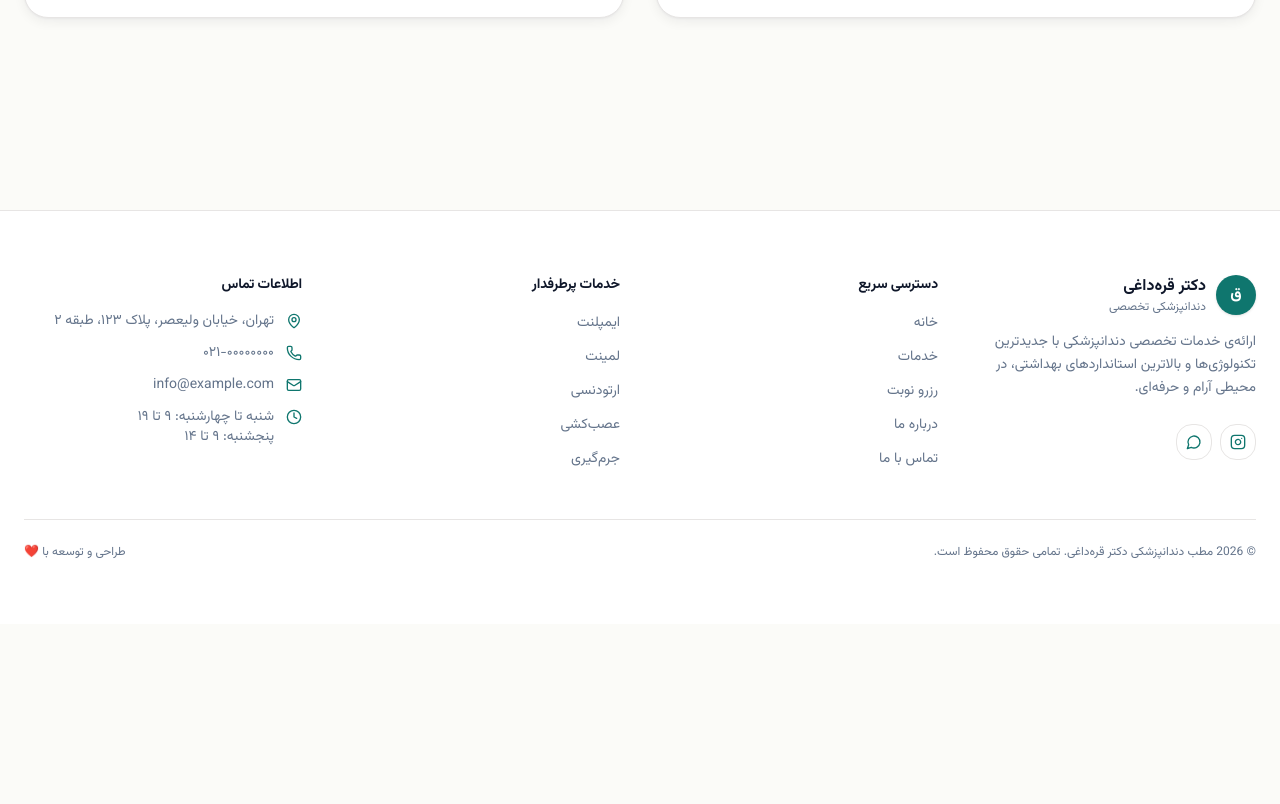
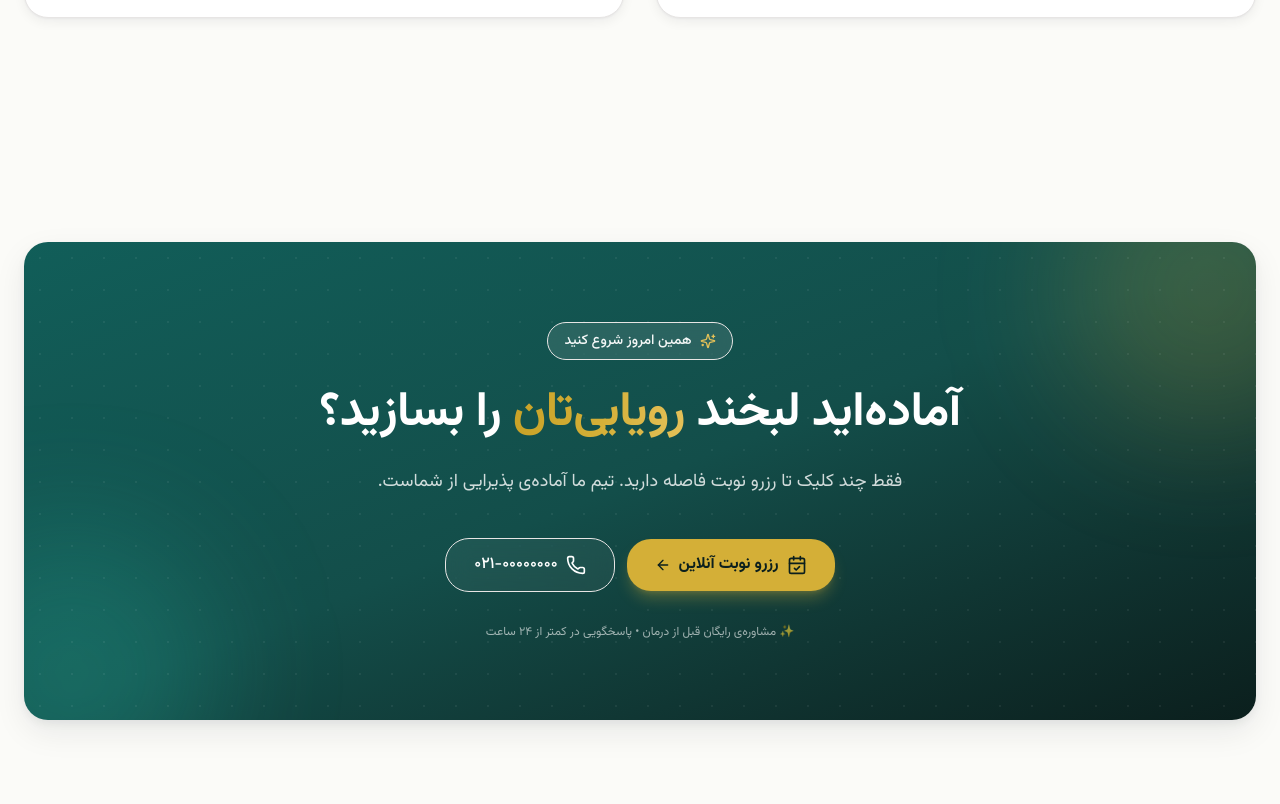
Before and after one commit to ksattari1384-gif/doctorD, a Next.js app: page / in a window 1280 px wide. Shown: the part 6636-7440 px from the top of the page. Before the commit the page ends 7260 px from the top, so only its background shows below. Built offline with nearby package versions, Linux system fonts and the light colour scheme.

Commit message:
feat(site): add final CTA and complete homepage

```diff
--- a/src/app/page.tsx
+++ b/src/app/page.tsx
@@ -8,6 +8,7 @@ import { Advantages } from "@/components/site/advantages";
 import { BookingSteps } from "@/components/site/booking-steps";
 import { Testimonials } from "@/components/site/testimonials";
 import { WorkingHours } from "@/components/site/working-hours";
+import { FinalCta } from "@/components/site/final-cta";
 
 export default function HomePage() {
   return (
@@ -21,6 +22,7 @@ export default function HomePage() {
         <BookingSteps />
         <Testimonials />
         <WorkingHours />
+        <FinalCta />
       </main>
       <Footer />
       <FloatingBar />
--- /dev/null
+++ b/src/components/site/final-cta.tsx
@@ -0,0 +1,74 @@
+import Link from "next/link";
+import { CalendarCheck, Phone, Sparkles, ArrowLeft } from "lucide-react";
+
+export function FinalCta() {
+  return (
+    <section className="py-20 md:py-28 bg-background">
+      <div className="container mx-auto px-4 md:px-6">
+        <div className="relative overflow-hidden rounded-3xl bg-gradient-to-br from-brand-800 via-brand-900 to-ink-900 px-6 py-14 md:px-16 md:py-20 shadow-elevated">
+          {/* Decorative circles */}
+          <div className="pointer-events-none absolute -top-24 -right-24 h-72 w-72 rounded-full bg-gold-500/20 blur-3xl" />
+          <div className="pointer-events-none absolute -bottom-24 -left-24 h-72 w-72 rounded-full bg-brand-400/20 blur-3xl" />
+
+          {/* Grid pattern */}
+          <div
+            className="pointer-events-none absolute inset-0 opacity-[0.06]"
+            style={{
+              backgroundImage:
+                "radial-gradient(circle, white 1px, transparent 1px)",
+              backgroundSize: "32px 32px",
+            }}
+          />
+
+          <div className="relative text-center max-w-3xl mx-auto">
+            {/* Badge */}
+            <div className="inline-flex items-center gap-2 rounded-full border border-white/20 bg-white/10 backdrop-blur-md px-4 py-2 text-sm font-medium text-white/95 mb-6">
+              <Sparkles className="h-4 w-4 text-gold-400" />
+              <span>همین امروز شروع کنید</span>
+            </div>
+
+            {/* Title */}
+            <h2 className="text-3xl md:text-4xl lg:text-5xl font-bold leading-tight text-white">
+              آماده‌اید لبخند{" "}
+              <span className="bg-gradient-to-l from-gold-400 via-gold-500 to-gold-600 bg-clip-text text-transparent">
+                رویایی‌تان
+              </span>{" "}
+              را بسازید؟
+            </h2>
+
+            {/* Subtitle */}
+            <p className="mt-6 text-base md:text-lg leading-relaxed text-white/80 max-w-2xl mx-auto">
+              فقط چند کلیک تا رزرو نوبت فاصله دارید. تیم ما آماده‌ی
+              پذیرایی از شماست.
+            </p>
+
+            {/* CTAs */}
+            <div className="mt-10 flex flex-col sm:flex-row items-center justify-center gap-3">
+              <Link
+                href="/booking"
+                className="group inline-flex items-center gap-2 rounded-xl bg-gold-500 px-7 py-3.5 text-base font-bold text-ink-900 hover:bg-gold-400 transition shadow-lg shadow-gold-500/30"
+              >
+                <CalendarCheck className="h-5 w-5" />
+                رزرو نوبت آنلاین
+                <ArrowLeft className="h-4 w-4 transition-transform group-hover:-translate-x-1" />
+              </Link>
+
+              <a
+                href="tel:+982100000000"
+                className="inline-flex items-center gap-2 rounded-xl border border-white/25 bg-white/5 backdrop-blur-md px-7 py-3.5 text-base font-medium text-white hover:bg-white/10 transition"
+              >
+                <Phone className="h-5 w-5" />
+                <span dir="ltr">۰۲۱-۰۰۰۰۰۰۰۰</span>
+              </a>
+            </div>
+
+            {/* Trust note */}
+            <p className="mt-8 text-xs text-white/60">
+              ✨ مشاوره‌ی رایگان قبل از درمان • پاسخگویی در کمتر از ۲۴ ساعت
+            </p>
+          </div>
+        </div>
+      </div>
+    </section>
+  );
+}
```
